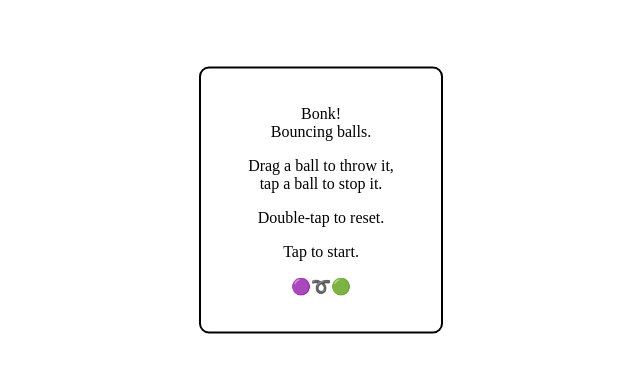
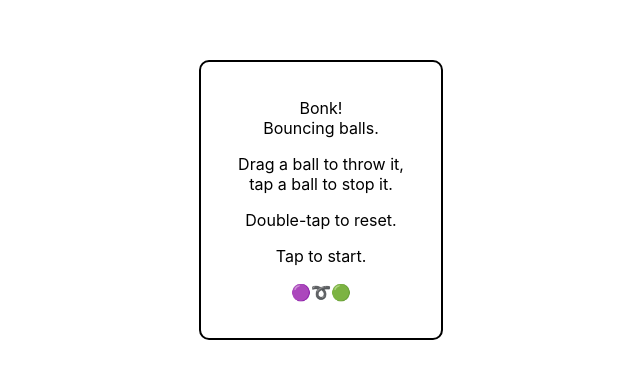
Before and after one commit to lewdry/Bonk, a plain HTML site: page index.html in a window 1280 px wide. Shown: the part 200-578 px from the top of the page, without its empty margins (319-959 px from the left). Drawn offline with Linux system fonts and the light colour scheme.

Commit message:
Ball resize and font swap

```diff
--- a/bonk.js
+++ b/bonk.js
@@ -24,7 +24,7 @@ class Ball {
     }
 
     reset() {
-        this.radius = Math.random() * 20 + 10;
+        this.radius = Math.random() * 22 + 13;
         this.mass = Math.PI * this.radius ** 2;
         this.x = Math.random() * (canvas.width / window.devicePixelRatio - 2 * this.radius) + this.radius;
         this.y = Math.random() * (canvas.height / window.devicePixelRatio - 2 * this.radius) + this.radius;
@@ -233,7 +233,7 @@ function gameLoop(currentTime) {
         }
 
         ctx.fillStyle = 'black';
-        ctx.font = '16px Serif';
+        ctx.font = '16px sans-serif';
 
         // Collision counter
         const counterText = `${collisionCount} Bonks`;
--- a/styles.css
+++ b/styles.css
@@ -26,6 +26,7 @@ canvas {
     background-color: white;
     color: black;
     font-size: 16px;
+    font-family: -apple-system, sans-serif;
     text-align: center;
     justify-content: center;
     align-items: center;
```
